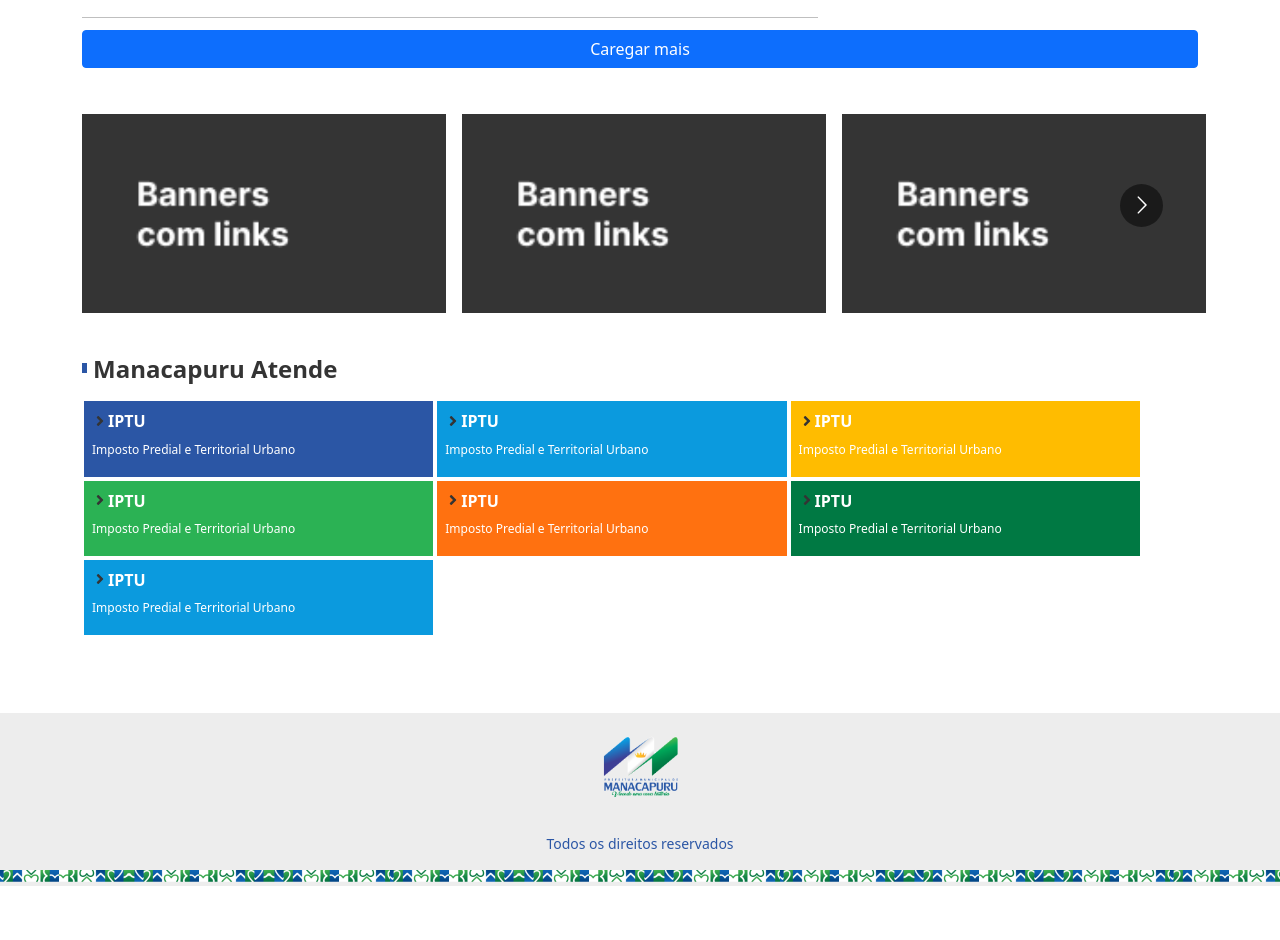
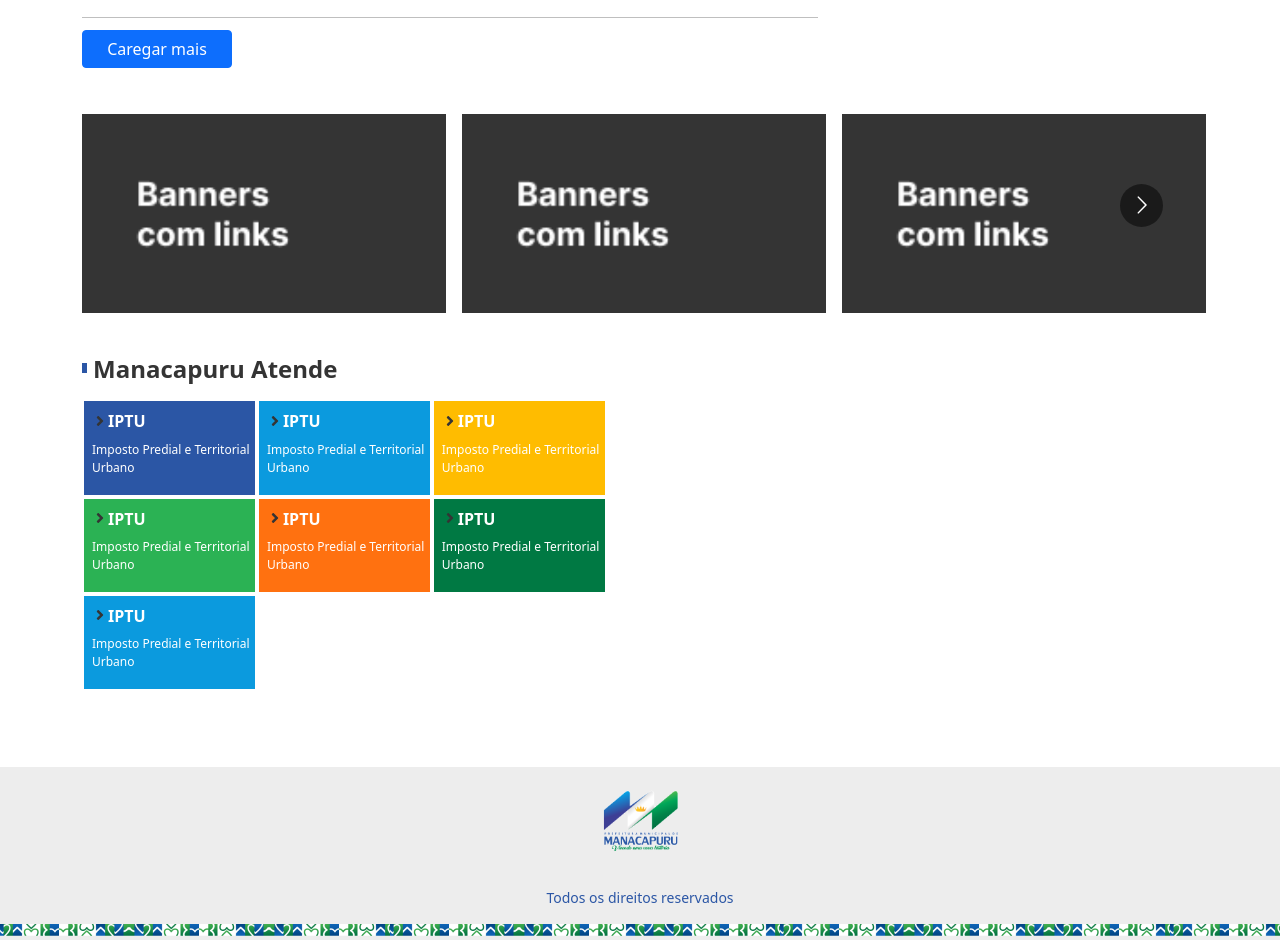
Before and after one commit to wagneraraujo/prefeitura, a Next.js app: page / in a window 1280 px wide. Shown: the part 1720-2660 px from the top of the page. Before the commit the page ends 2606 px from the top, so only its background shows below. Built offline with nearby package versions, Linux system fonts and the light colour scheme.

Commit message:
carregar mais

```diff
--- a/pages/index.tsx
+++ b/pages/index.tsx
@@ -77,7 +77,7 @@ const Home: NextPage = () => {
           />
         </div>
 
-        <div className="row mx-auto">
+        <div className="row mx-auto btnCarregarMais">
           <Button variant="primary">Caregar mais</Button>
         </div>
 
@@ -91,6 +91,7 @@ const Home: NextPage = () => {
           <TitulosSecoes>Manacapuru Atende</TitulosSecoes>
         </div>
         <div className="row ">
+          <div className="col-md-6 col-xs-12 no-gutter">
             <ul className="ulLinhaAtende">
               <ItemAtende
                 descricao="Imposto Predial e Territorial Urbano"
@@ -141,6 +142,9 @@ const Home: NextPage = () => {
               />
             </ul>
           </div>
+
+          <div className="col-md-6 col-xs-12"></div>
+        </div>
       </div>
 
       <Footer />
--- a/styles/scss/_itemAtende.scss
+++ b/styles/scss/_itemAtende.scss
@@ -36,7 +36,13 @@
     display: flex;
     justify-content: flex-start;
     flex-wrap: wrap;
+    padding: 0;
 }
 .contentAtende {
     margin-top: 26px;
 }
+.btnCarregarMais {
+    button {
+        width: 150px;
+    }
+}
```
Lines whose indentation alone changed are shown as unchanged.
